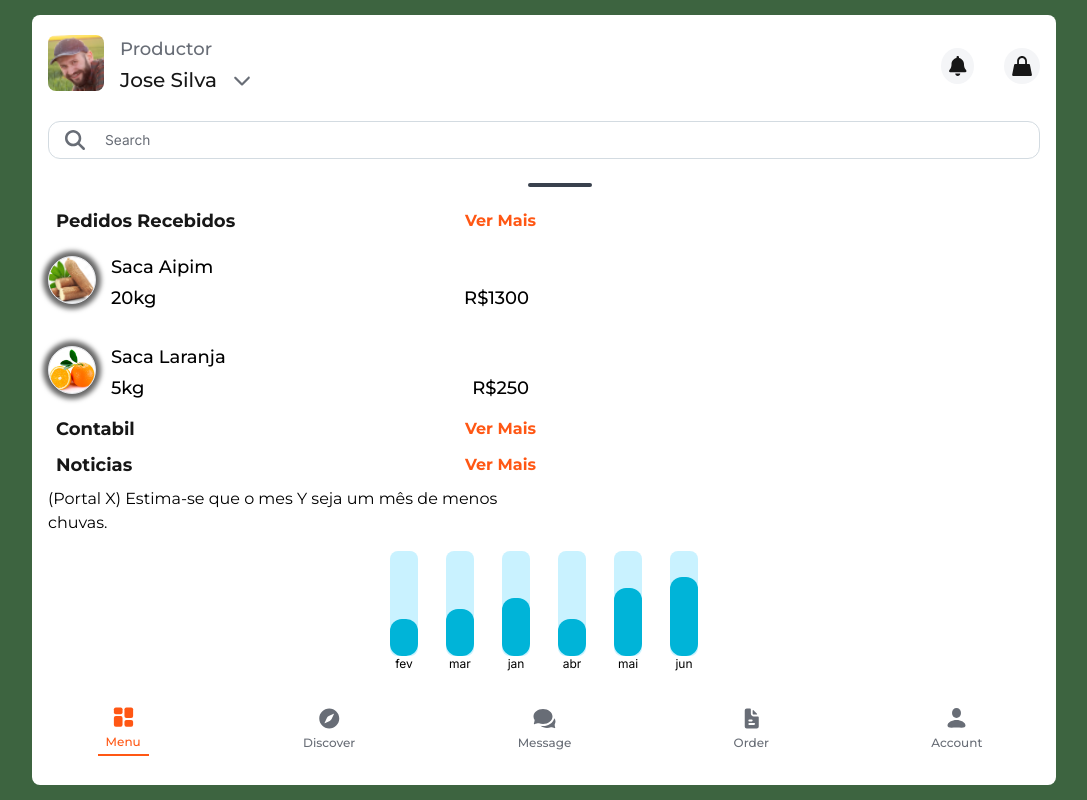
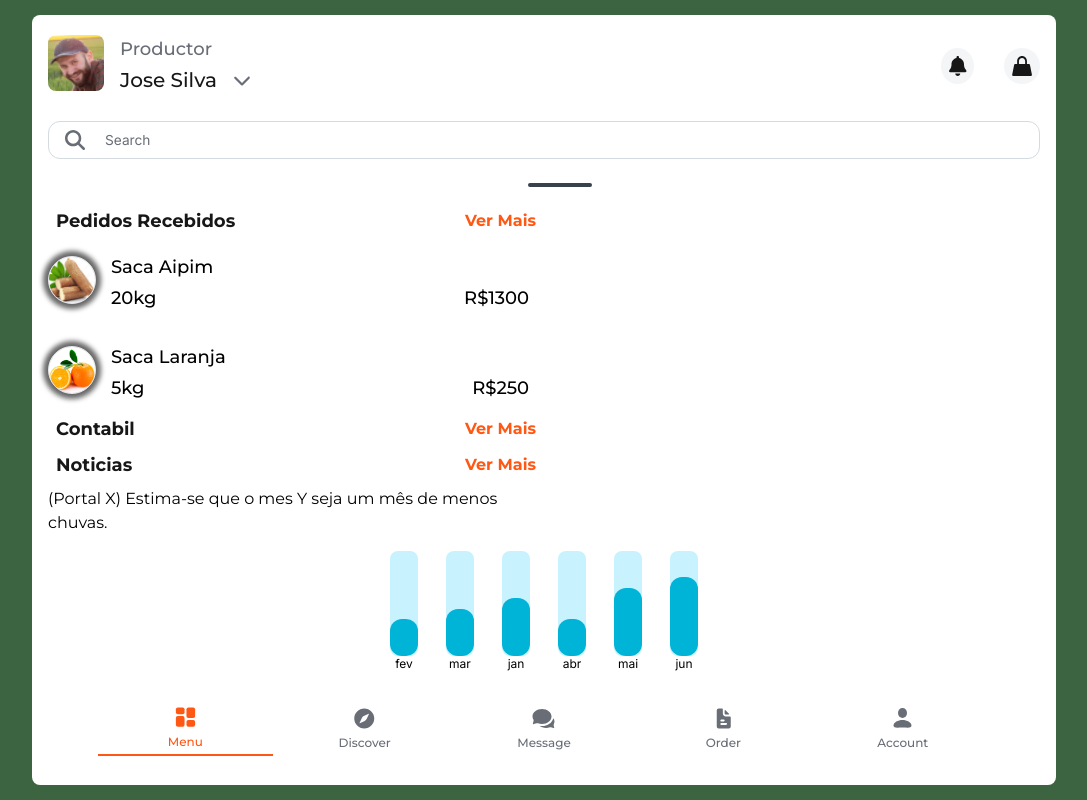
Before and after one commit to Reggie-Michael/Agro-website, a Next.js app: page /seller in a window 1280 px wide. Shown: the whole page, without its empty margins (96-1183 px from the left). Built offline with nearby package versions, Linux system fonts and the light colour scheme.

Commit message:
edit image url and navbar menu

```diff
--- a/app/(site)/page.js
+++ b/app/(site)/page.js
@@ -76,7 +76,7 @@ const Home = () => {
                       <Image
                         width={1000}
                         height={770}
-                        src="/assets/images/image yam.png"
+                        src="/assets/images/Image yam.png"
                         alt="Yam"
                         className="aspect-square h-24 w-full rounded-xl border-2 border-black/85 object-cover object-center md:h-36  lg:h-48"
                       />
@@ -89,7 +89,7 @@ const Home = () => {
                     <Image
                       width={126}
                       height={104}
-                      src="/assets/images/image rice.png"
+                      src="/assets/images/Image rice.png"
                       alt="Rice"
                       className="aspect-square  h-24 w-full object-center  md:h-36 lg:h-48"
                     />
--- a/components/Navbar.jsx
+++ b/components/Navbar.jsx
@@ -8,7 +8,7 @@ const Navbar = ({ className }) => {
 
   return (
     <div
-      className={`flex min-h-[10%] w-full items-center justify-between gap-1 px-[5%] font-montserrat ${className}`}
+      className={`grid grid-cols-5 min-h-[10%] w-full items-center justify-between gap-1 px-[5%] font-montserrat ${className}`}
     >
       <Button
         className={`flex flex-col items-center justify-center gap-1 bg-transparent px-2 py-1 text-xs font-medium capitalize shadow-none ${activePage === "menu" ? "rounded-none  border-b-2 border-b-[#FF5714] text-[#FF5714]" : "text-[#686D76]"}`}
```
